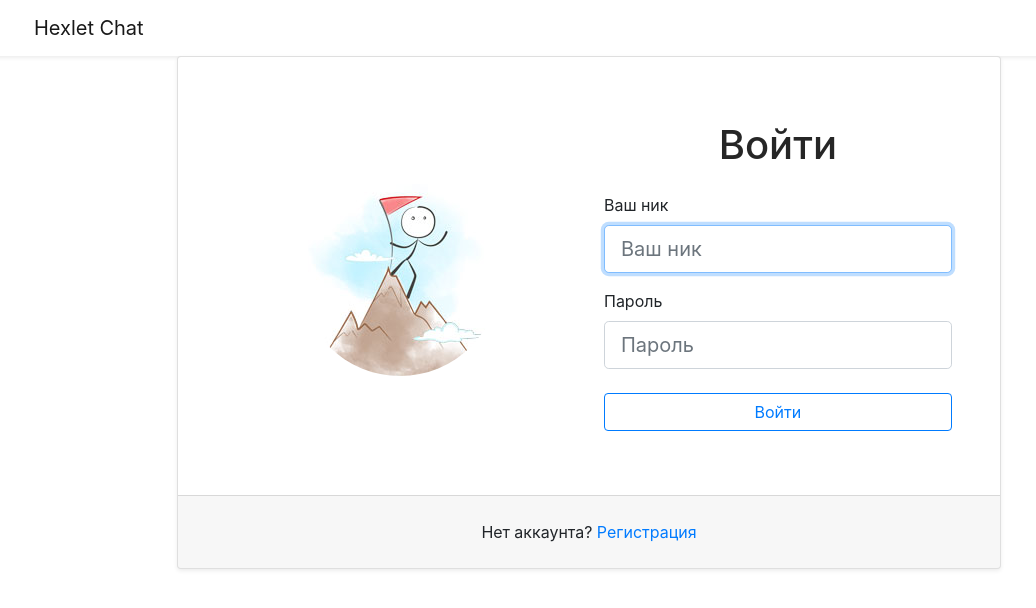
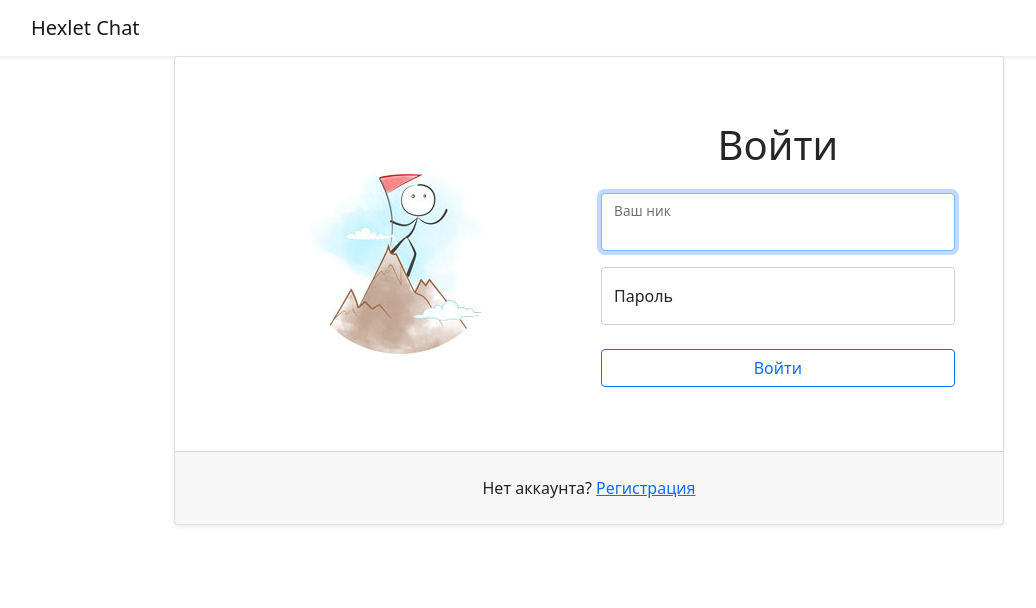
Before and after one commit to ArtemStruts/frontend-project-lvl4, a React app: page /login in a window 1280 px wide. Shown: the top 608 px of the page, without its empty margins (51-1087 px from the left). Built offline with nearby package versions, Linux system fonts and the light colour scheme; no server answers; the HTML template or start-up script is replaced by a standard one.

Commit message:
update bootstrap

```diff
--- a/package.json
+++ b/package.json
@@ -23,7 +23,7 @@
   "dependencies": {
     "@reduxjs/toolkit": "^1.6.2",
     "axios": "^0.22.0",
-    "bootstrap": "^4.6.0",
+    "bootstrap": "^5.1.3",
     "core-js": "^3.12.1",
     "debug": "^4.3.1",
     "fastify": "^3.15.1",
@@ -43,7 +43,7 @@
     "popper.js": "^1.16.1",
     "pug": "^3.0.2",
     "react": "^17.0.2",
-    "react-bootstrap": "^1.6.4",
+    "react-bootstrap": "^2.0.0",
     "react-dom": "^17.0.2",
     "react-i18next": "^11.12.0",
     "react-redux": "^7.2.5",
--- a/src/components/App.jsx
+++ b/src/components/App.jsx
@@ -49,12 +49,7 @@ const PrivateRoute = ({ children, exact, path }) => {
   );
 };
 
-const renderModal = () => {
-  const type = useSelector((state) => state.modals.type);
-  const dispatch = useDispatch();
-  const onExited = () => {
-    dispatch(hideModal());
-  };
+const renderModal = (type, onExited) => {
   if (!type) {
     return null;
   }
@@ -62,7 +57,14 @@ const renderModal = () => {
   return <Component onExited={onExited} />;
 };
 
-const App = () => (
+const App = () => {
+  const type = useSelector((state) => state.modals.type);
+  const dispatch = useDispatch();
+  const onExited = () => {
+    dispatch(hideModal());
+  };
+
+  return (
     <ProvideAuth>
       <Router>
         <div className="d-flex flex-column h-100">
@@ -83,10 +85,11 @@ const App = () => (
             </Route>
           </Switch>
         </div>
-      {renderModal()}
+        {renderModal(type, onExited)}
       </Router>
     </ProvideAuth>
   );
+};
 
 const NoMatch = () => (<h3>404 (not found)</h3>);
 
--- a/src/components/Chat.jsx
+++ b/src/components/Chat.jsx
@@ -20,25 +20,18 @@ const Chat = () => {
   const dispatch = useDispatch();
   const [isLoaded, setIsLoaded] = useState(false);
   useEffect(() => {
-    let isMounted = true;
     const fetchContent = async () => {
       try {
         const { data } = await axios.get(routes.dataPath(), { headers: getAuthHeader() });
-        if (isMounted) {
-          dispatch(setInitialChannelsState(data));
-          setIsLoaded(true);
-        }
+        dispatch(setInitialChannelsState(data));
+        setIsLoaded(true);
       } catch (e) {
         setIsLoaded(false);
         throw e;
       }
     };
     fetchContent();
-
-    return () => {
-      isMounted = false;
-    };
-  }, []);
+  }, [dispatch]);
   if (isLoaded) {
     return (
       <div className="container h-100 my-4 overflow-hidden rounded shadow">
--- a/src/components/Login.jsx
+++ b/src/components/Login.jsx
@@ -8,6 +8,7 @@ import {
   Card,
   Form,
   Button,
+  FloatingLabel,
 } from 'react-bootstrap';
 import axios from 'axios';
 import { useTranslation } from 'react-i18next';
@@ -67,7 +68,7 @@ const Login = () => {
                   <Form className="col-12 col-md-6 mt-3 mt-mb-0" onSubmit={handleSubmit}>
                     <h1 className="text-center mb-4">{t('modals.titles.login')}</h1>
                     <Form.Group className="form-floating mb-3">
-                      <Form.Label htmlFor="username">{t('modals.labels.nickname')}</Form.Label>
+                      <FloatingLabel label={t('modals.labels.nickname')}>
                         <Form.Control
                           id="username"
                           name="username"
@@ -78,11 +79,11 @@ const Login = () => {
                           isInvalid={authFailed}
                           value={values.username}
                           ref={inputRef}
-                        size="lg"
                         />
+                      </FloatingLabel>
                     </Form.Group>
                     <Form.Group className="form-floating mb-4">
-                      <Form.Label htmlFor="password">{t('modals.labels.password')}</Form.Label>
+                      <FloatingLabel label={t('modals.labels.password')}>
                         <Form.Control
                           id="password"
                           name="password"
@@ -92,9 +93,9 @@ const Login = () => {
                           readOnly={isSubmitting}
                           isInvalid={authFailed}
                           value={values.password}
-                        size="lg"
                         />
-                      {authFailed && <Form.Control.Feedback type="invalid">{t('errors.invalidUsername')}</Form.Control.Feedback>}
+                        {authFailed && <Form.Control.Feedback type="invalid" tooltip>{t('errors.invalidUsername')}</Form.Control.Feedback>}
+                      </FloatingLabel>
                     </Form.Group>
                     <Button
                       type="submit"
--- a/src/components/Signup.jsx
+++ b/src/components/Signup.jsx
@@ -8,6 +8,7 @@ import {
   Card,
   Form,
   Button,
+  FloatingLabel,
 } from 'react-bootstrap';
 import * as yup from 'yup';
 import axios from 'axios';
@@ -74,7 +75,7 @@ const Signup = () => {
               <Form className="w-50" onSubmit={f.handleSubmit}>
                 <h1 className="text-center mb-4">{t('modals.titles.signup')}</h1>
                 <Form.Group className="form-floating mb-3">
-                  <Form.Label htmlFor="username">{t('modals.labels.username')}</Form.Label>
+                  <FloatingLabel label={t('modals.labels.username')}>
                     <Form.Control
                       id="username"
                       name="username"
@@ -87,10 +88,11 @@ const Signup = () => {
                       value={f.values.username}
                       ref={inputRef}
                     />
-                  <Form.Control.Feedback type="invalid">{f.errors.username}</Form.Control.Feedback>
+                    <Form.Control.Feedback type="invalid" tooltip>{f.errors.username}</Form.Control.Feedback>
+                  </FloatingLabel>
                 </Form.Group>
                 <Form.Group className="form-floating mb-3">
-                  <Form.Label htmlFor="password">{t('modals.labels.password')}</Form.Label>
+                  <FloatingLabel label={t('modals.labels.password')}>
                     <Form.Control
                       id="password"
                       name="password"
@@ -102,10 +104,11 @@ const Signup = () => {
                       isInvalid={f.errors.password || authFailed}
                       value={f.values.password}
                     />
-                  <Form.Control.Feedback type="invalid">{f.errors.password}</Form.Control.Feedback>
+                    <Form.Control.Feedback type="invalid" tooltip>{f.errors.password}</Form.Control.Feedback>
+                  </FloatingLabel>
                 </Form.Group>
                 <Form.Group className="form-floating mb-4">
-                  <Form.Label htmlFor="confirmPassword">{t('modals.labels.confirmPassword')}</Form.Label>
+                  <FloatingLabel label={t('modals.labels.confirmPassword')}>
                     <Form.Control
                       id="confirmPassword"
                       name="confirmPassword"
@@ -117,7 +120,8 @@ const Signup = () => {
                       isInvalid={f.errors.confirmPassword || authFailed}
                       value={f.values.confirmPassword}
                     />
-                  <Form.Control.Feedback type="invalid">{authFailed ? t('errors.existingUser') : f.errors.confirmPassword}</Form.Control.Feedback>
+                    <Form.Control.Feedback type="invalid" tooltip>{authFailed ? t('errors.existingUser') : f.errors.confirmPassword}</Form.Control.Feedback>
+                  </FloatingLabel>
                 </Form.Group>
                 <Button
                   type="submit"
--- a/src/components/modals/AddChannel.jsx
+++ b/src/components/modals/AddChannel.jsx
@@ -74,6 +74,7 @@ const AddChannel = (props) => {
             <FormControl.Feedback type="invalid">{t('errors.mustBeUnique')}</FormControl.Feedback>
             <div className="d-flex justify-content-end">
               <Button variant="secondary" type="button" onClick={onHide} disabled={f.isSubmitting}>{t('buttons.cancel')}</Button>
+              &nbsp;
               <Button variant="primary" type="submit" disabled={f.isSubmitting}>{t('buttons.send')}</Button>
             </div>
           </FormGroup>
--- a/src/components/modals/RemoveChannel.jsx
+++ b/src/components/modals/RemoveChannel.jsx
@@ -40,6 +40,7 @@ const RemoveChannel = (props) => {
             <p className="lead">{t('modals.body.removeChannel')}</p>
             <div className="d-flex justify-content-end">
               <Button variant="secondary" type="button" onClick={onHide} disabled={f.isSubmitting}>{t('buttons.cancel')}</Button>
+              &nbsp;
               <Button variant="danger" type="submit" disabled={f.isSubmitting}>{t('buttons.remove')}</Button>
             </div>
           </FormGroup>
--- a/src/components/modals/RenameChannel.jsx
+++ b/src/components/modals/RenameChannel.jsx
@@ -77,6 +77,7 @@ const RenameChannel = (props) => {
             <FormControl.Feedback type="invalid">{t('errors.mustBeUnique')}</FormControl.Feedback>
             <div className="d-flex justify-content-end">
               <Button variant="secondary" type="button" onClick={onHide} disabled={f.isSubmitting}>{t('buttons.cancel')}</Button>
+              &nbsp;
               <Button variant="primary" type="submit" disabled={f.isSubmitting}>{t('buttons.send')}</Button>
             </div>
           </FormGroup>
```
Also changed, not shown: 1 other file (tests, documents, lock files or other folders). Lines whose indentation alone changed are shown as unchanged.
